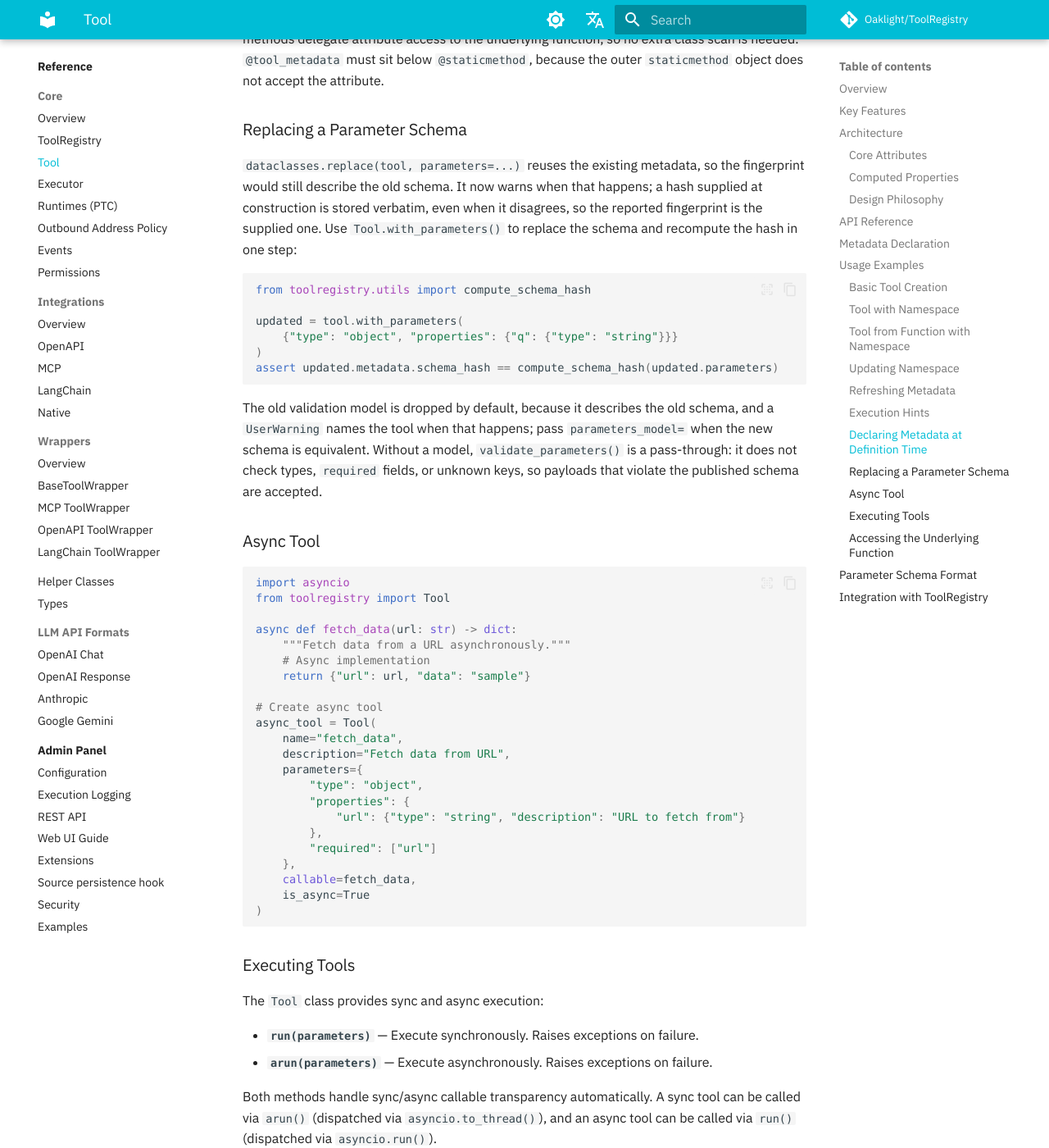
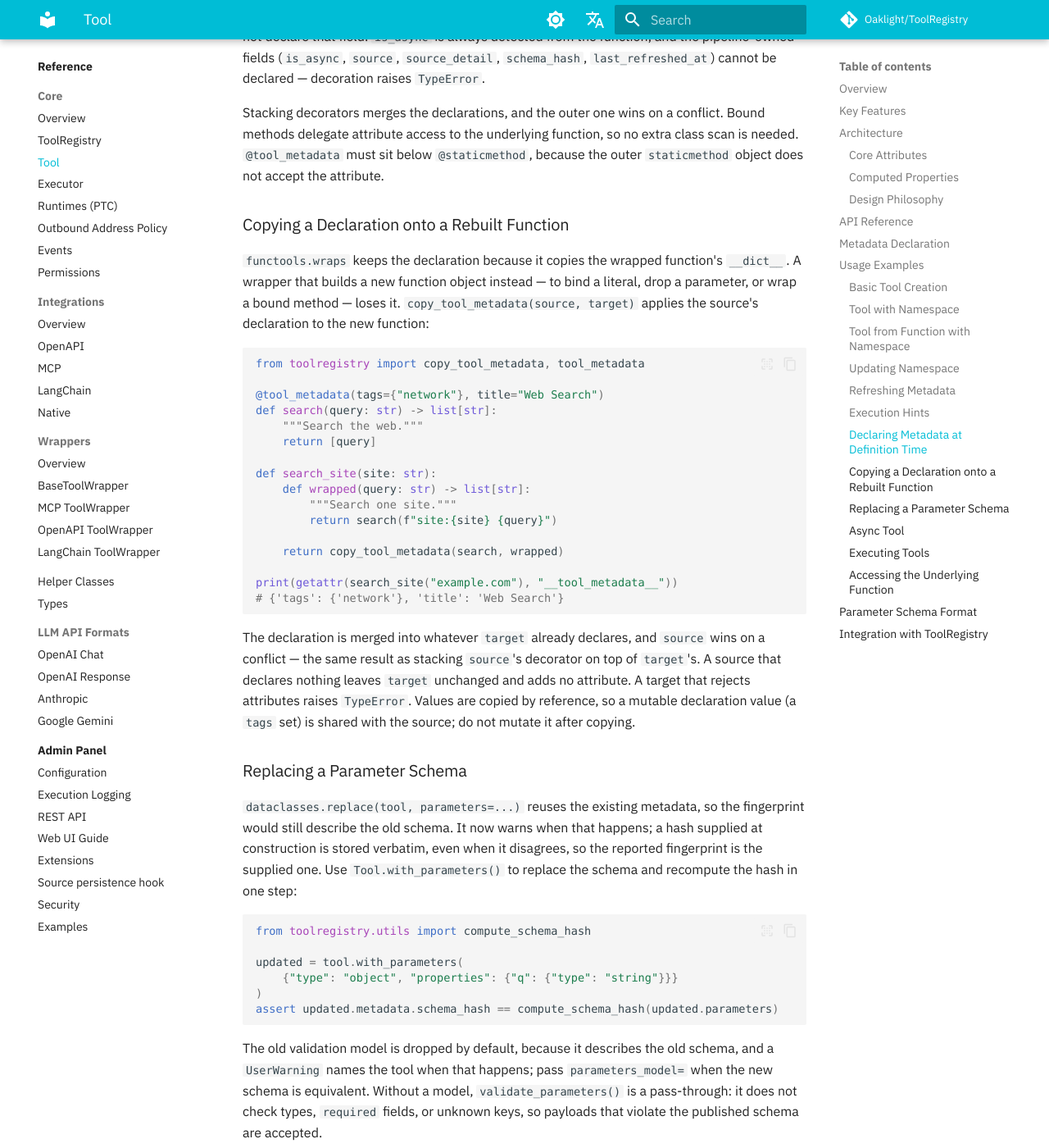
Before and after one commit to Oaklight/ToolRegistry, an MkDocs documentation site: the page built from docs/api/core/tool.md, in a window 1280 px wide and 1400 px high, scrolled down 5621 px. Shown: the whole window at 82% size. Built offline with MkDocs 1.6.1 and Material for MkDocs 9.7.7, drawn with Linux system fonts in a browser that asks for light colours; some web fonts are replaced; comment, search, counter and statistics services are not loaded.

Commit message:
docs(api): document copy_tool_metadata and its wrapper use case
Add the API entry, a usage section for wrappers that rebuild their
function, and the changelog line for #449.

````diff
--- a/docs/api/core/tool.md
+++ b/docs/api/core/tool.md
@@ -51,6 +51,12 @@ The Tool class follows a data-transfer-object pattern with the following key com
 ## Metadata Declaration
 
 ::: toolregistry.tool_metadata
+    options:
+        show_source: false
+        show_root_heading: true
+        show_root_toc_entry: false
+
+::: toolregistry.copy_tool_metadata
     options:
         show_source: false
         show_root_heading: true
@@ -234,6 +240,40 @@ so no extra class scan is needed. `@tool_metadata` must sit below
 `@staticmethod`, because the outer `staticmethod` object does not accept the
 attribute.
 
+### Copying a Declaration onto a Rebuilt Function
+
+`functools.wraps` keeps the declaration because it copies the wrapped
+function's `__dict__`. A wrapper that builds a new function object instead —
+to bind a literal, drop a parameter, or wrap a bound method — loses it.
+`copy_tool_metadata(source, target)` applies the source's declaration to the
+new function:
+
+```python
+from toolregistry import copy_tool_metadata, tool_metadata
+
+@tool_metadata(tags={"network"}, title="Web Search")
+def search(query: str) -> list[str]:
+    """Search the web."""
+    return [query]
+
+def search_site(site: str):
+    def wrapped(query: str) -> list[str]:
+        """Search one site."""
+        return search(f"site:{site} {query}")
+
+    return copy_tool_metadata(search, wrapped)
+
+print(getattr(search_site("example.com"), "__tool_metadata__"))
+# {'tags': {'network'}, 'title': 'Web Search'}
+```
+
+The declaration is merged into whatever `target` already declares, and
+`source` wins on a conflict — the same result as stacking `source`'s decorator
+on top of `target`'s. A source that declares nothing leaves `target`
+unchanged and adds no attribute. A target that rejects attributes raises
+`TypeError`. Values are copied by reference, so a mutable declaration value
+(a `tags` set) is shared with the source; do not mutate it after copying.
+
 ### Replacing a Parameter Schema
 
 `dataclasses.replace(tool, parameters=...)` reuses the existing metadata, so the fingerprint would still describe the old schema. It now warns when that happens; a hash supplied at construction is stored verbatim, even when it disagrees, so the reported fingerprint is the supplied one. Use `Tool.with_parameters()` to replace the schema and recompute the hash in one step:
````
Also changed, not shown: docs/changelog.md (+2 -0 lines).
